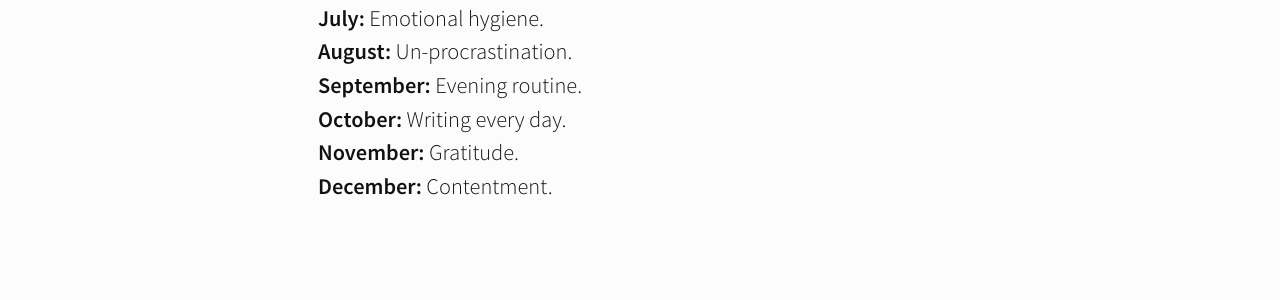
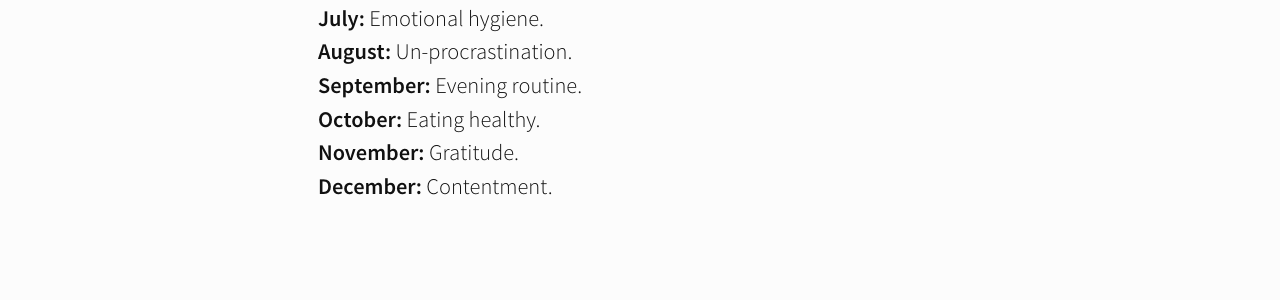
Before and after one commit to JEKYLL-WEB-TEMPLATES/raichur.github.io, a Jekyll site: the page built from _posts/2015-1-3-habits-2015.md, in a window 1280 px wide. Shown: the part 905-1205 px from the top of the page. Built offline with Jekyll 4.4.1, drawn with Linux system fonts in a browser that asks for light colours; some web fonts are replaced.

Commit message:
updated blog post

```diff
--- a/_posts/2015-1-3-habits-2015.md
+++ b/_posts/2015-1-3-habits-2015.md
@@ -18,6 +18,6 @@ Habits to create in 2015:
 7. **July:** Emotional hygiene.
 8. **August:** Un-procrastination.
 9. **September:** Evening routine.
-10. **October:** Writing every day.
+10. **October:** Eating healthy.
 11. **November:** Gratitude.
 12. **December:** Contentment.
```
